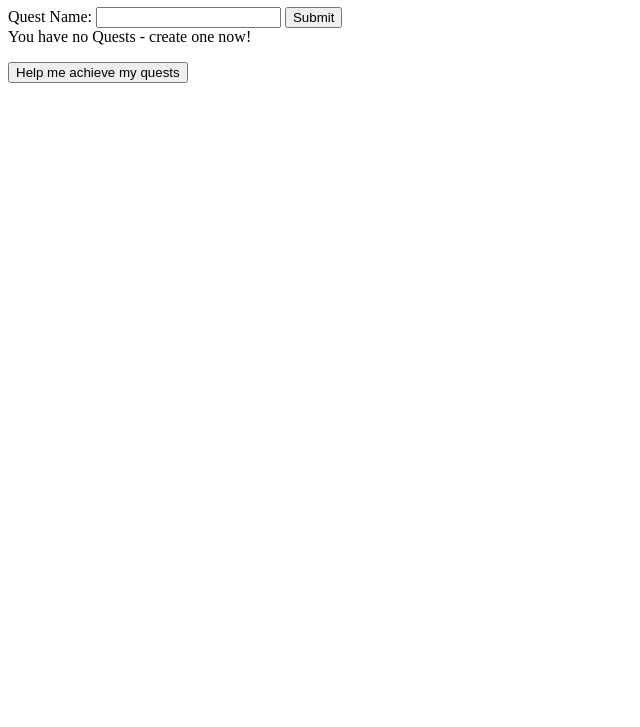
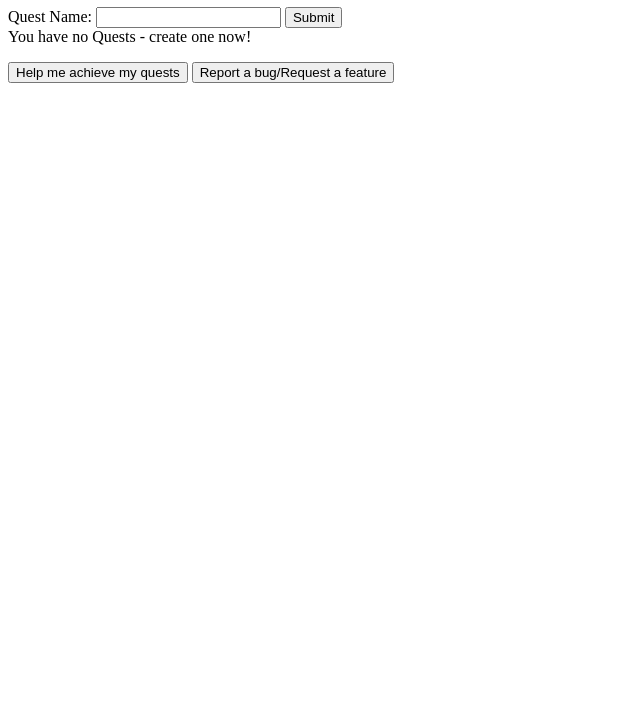
Before and after one commit to joshgreiff/browser-based-awake-app, a plain HTML site: page index.html in a window 1280 px wide. Shown: the part 73-800 px from the top of the page, without its empty margins (0-640 px from the left). Drawn offline with Linux system fonts and the light colour scheme.

Commit message:
add form

```diff
--- a/index.html
+++ b/index.html
@@ -22,6 +22,11 @@
             Help me achieve my quests
         </a>
     </button>
+    <button id="help-btn">
+        <a href="https://docs.google.com/forms/d/e/1FAIpQLSdiYwts-OG8Y7MMZ9V3FhGwJzT77hTln1Rs8QwSdUDZBc4d3A/viewform?usp=sf_link" target="_blank">
+            Report a bug/Request a feature
+        </a>
+    </button>
     <p id="help-response"></p>
     <script src="scripts.js"></script>
 </body>
```
